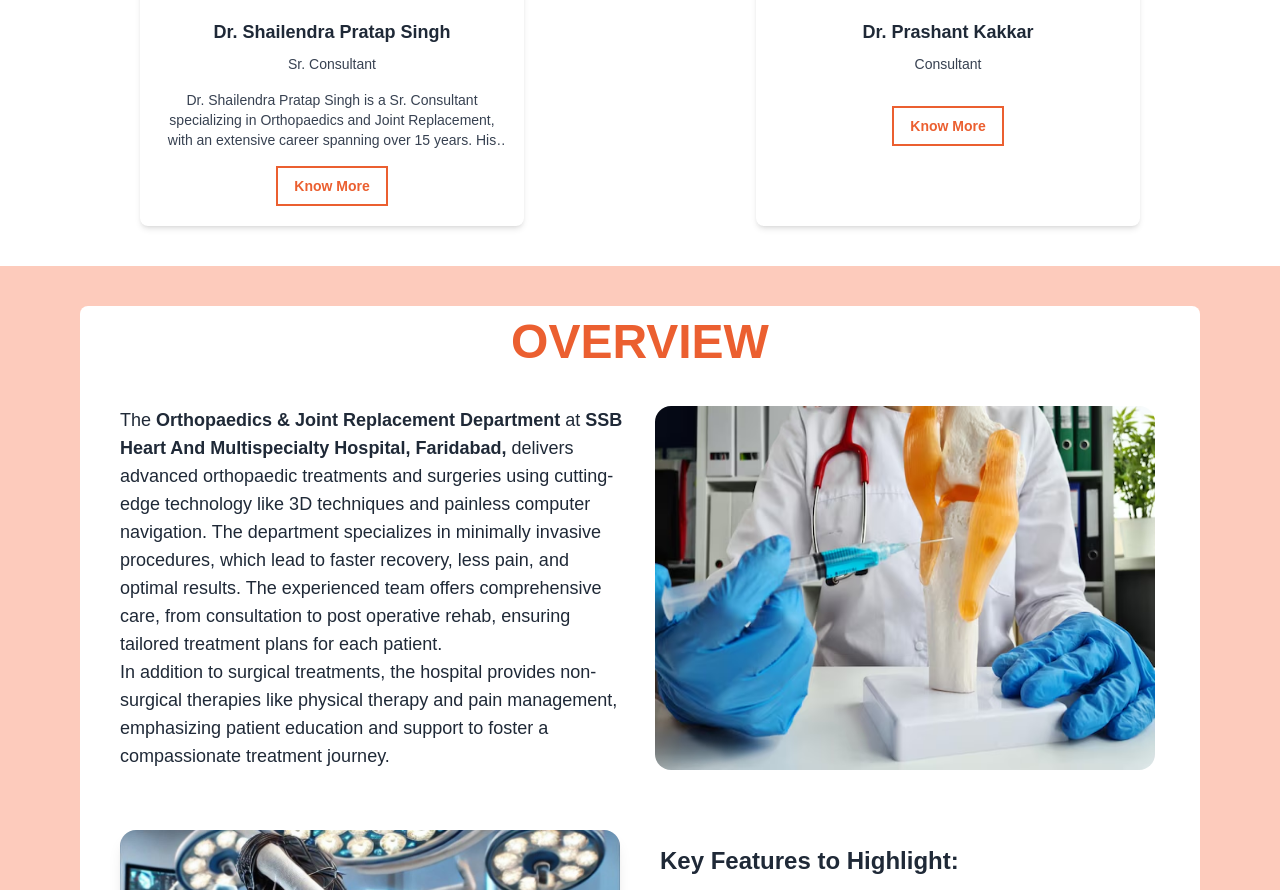
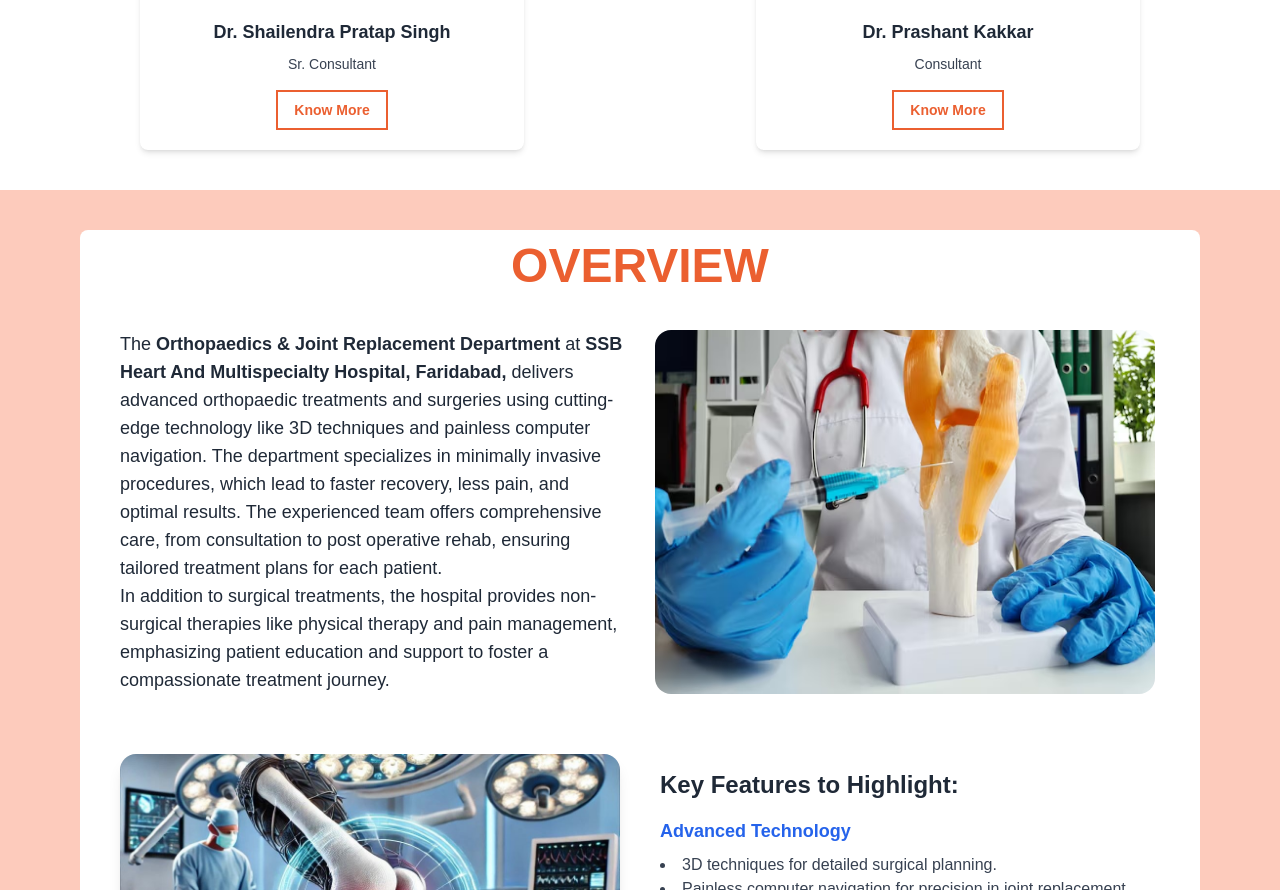
Before and after one commit to AQITPvtLtd/ssb, a Next.js app: page / in a window 1280 px wide. Shown: the part 1413-2303 px from the top of the page. Built offline with nearby package versions, Linux system fonts and the light colour scheme.

Commit message:
new correction

```diff
--- a/src/app/experts/Experts.jsx
+++ b/src/app/experts/Experts.jsx
@@ -34,9 +34,9 @@ const Experts = () => {
               <p className="mb-4 text-sm text-gray-700 font-medium">
                 {e.position}
               </p>
-              <p className="mb-4 text-sm text-gray-700 font-medium line-clamp-3">
+              {/* <p className="mb-4 text-sm text-gray-700 font-medium line-clamp-3">
                 {e.about}
-              </p>
+              </p> */}
               <Link
                 href={`/experts/${e.id}`}
                 className="inline-block px-4 py-2 border-2 border-[#eb5f30] text-[#eb5f30] text-sm font-semibold hover:bg-[#eb5f30] hover:text-white transition-all duration-300"
```
